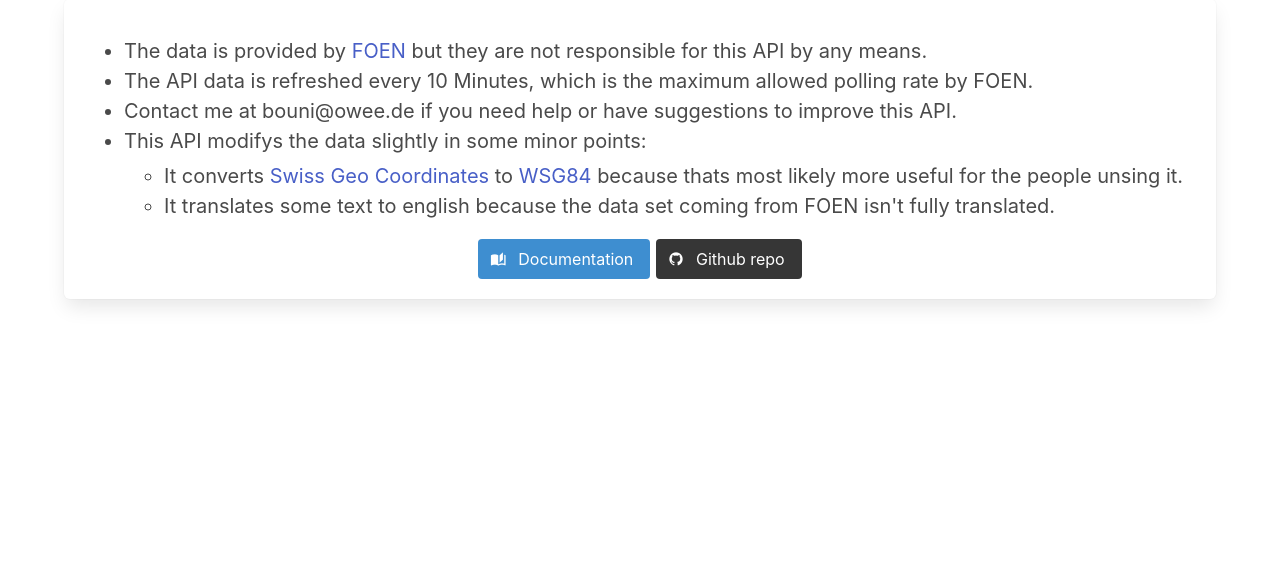
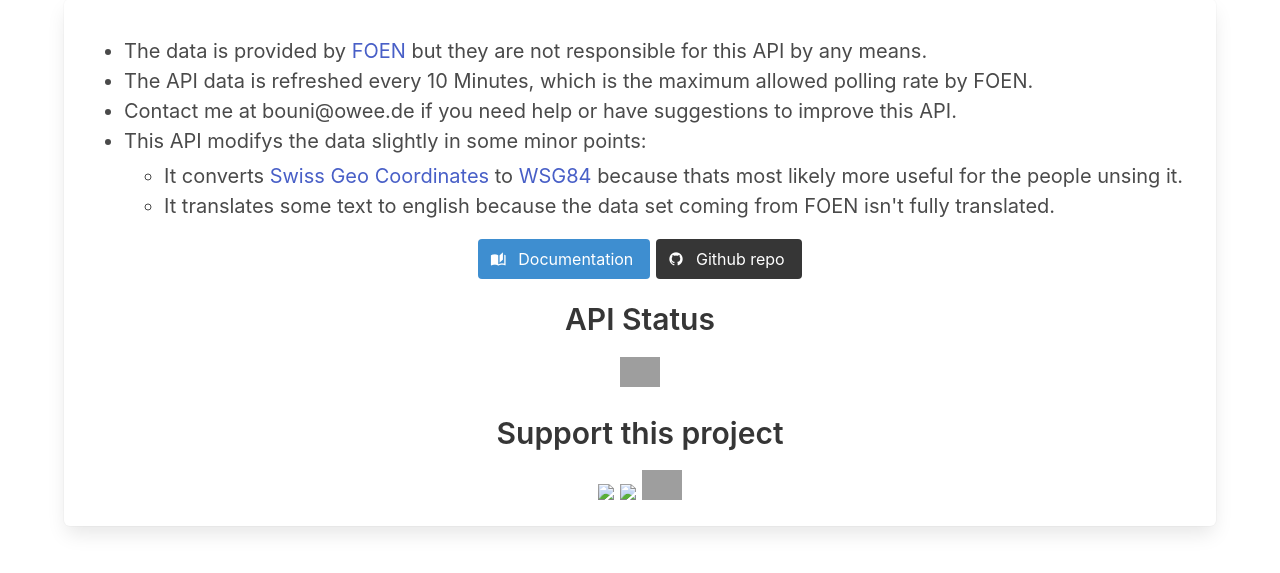
Before and after one commit to Bouni/swisshydroapi, a FastAPI app: page / in a window 1280 px wide. Shown: the part 133-706 px from the top of the page. Run offline with FastAPI, Linux system fonts and the light colour scheme; some libraries are stand-ins or nearby versions; grey boxes are pictures that could not be loaded.

Commit message:
Add healthchecks badge and sponsoring badges

```diff
--- a/api/templates/index.j2
+++ b/api/templates/index.j2
@@ -38,6 +38,16 @@
                             </span> Github repo
                         </a>
                     </div>
+                    <div class="content mt-3 has-text-centered">
+                        <h3>API Status</h3>
+                        <img src="https://healthchecks.bouni.de/badge/cbb69660-21f6-478c-bd23-11ca8be67d1c/MLejQg6B-2.svg" style="height: 30px !important"/>
+                    </div>
+                    <div class="content mt-3 has-text-centered">
+                        <h3>Support this project</h3>
+                        <a href="https://ko-fi.com/I3I364QTM" target="_blank"><img src="https://ko-fi.com/img/githubbutton_sm.svg" style="height: 30px !important"/></a>
+                        <a href="https://www.buymeacoffee.com/bouni" target="_blank"><img src="https://www.buymeacoffee.com/assets/img/custom_images/orange_img.png" style="height: 30px !important"/></a>
+                        <a href="https://github.com/sponsors/Bouni" target="_blank"><img src="https://img.shields.io/badge/-Github Sponsor-fafbfc?style=flat&logo=GitHub%20Sponsors" style="height: 30px !important"/></a>
+                    </div>
                 </div>
             </div>
         </section>
```
